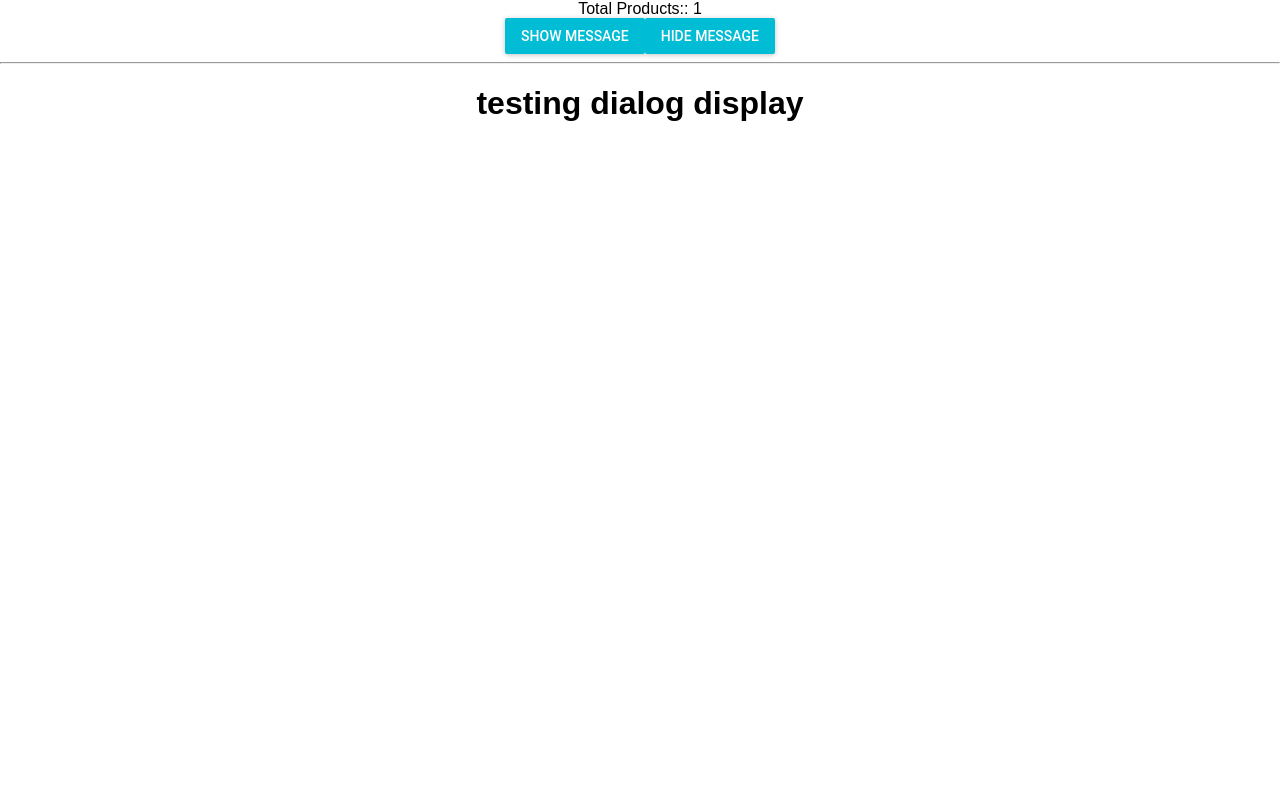
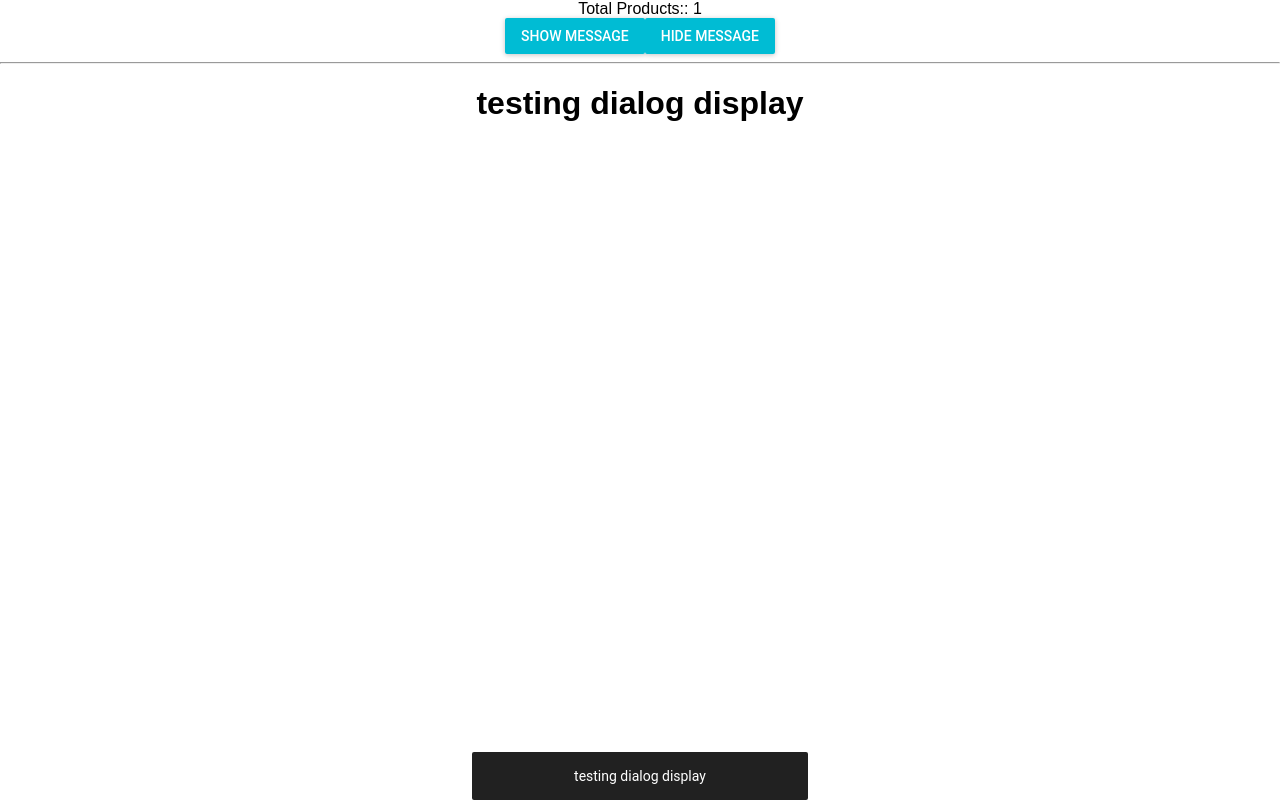
Before and after one commit to ihanchuk/rxjs-epics, a React (Create React App) app: page / in a window 1280 px wide. Both pictures are taken after a click on the button "SHOW MESSAGE". Built offline with nearby package versions, Linux system fonts and the light colour scheme.

Commit message:
snckbar component added

```diff
--- a/src/components/products/index.js
+++ b/src/components/products/index.js
@@ -1,6 +1,7 @@
 import React, { Component } from 'react';
 import { connect } from 'react-redux';
 import RaisedButton from 'material-ui/RaisedButton';
+import Snackbar from 'material-ui/Snackbar';
 
 class Products extends Component {
     constructor() {
@@ -26,6 +27,12 @@ class Products extends Component {
                 <hr />
 
                 <h1>{this.props.message.messageText}</h1>
+
+                <Snackbar
+                    open={this.props.message.display}
+                    message={this.props.message.messageText}
+                    autoHideDuration={4000}
+                />
             </div>
         </div>)
     }
```
